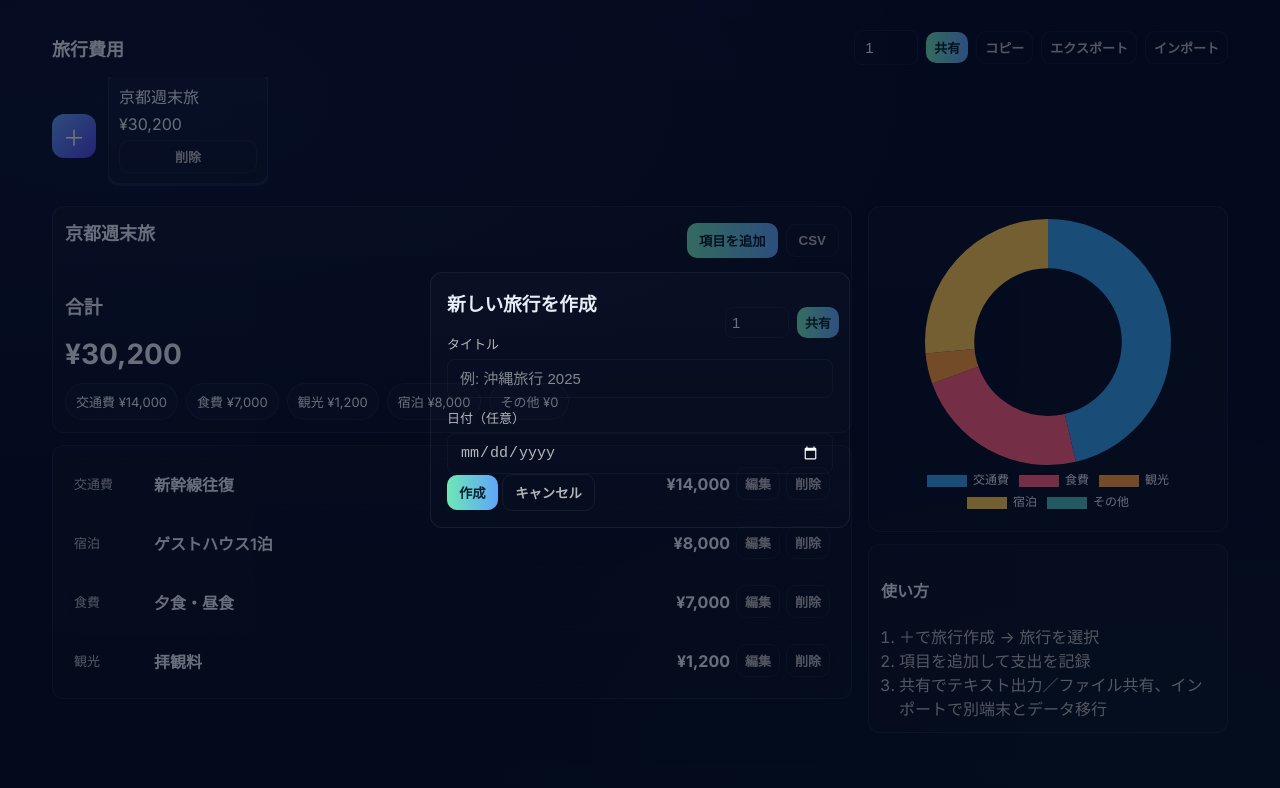
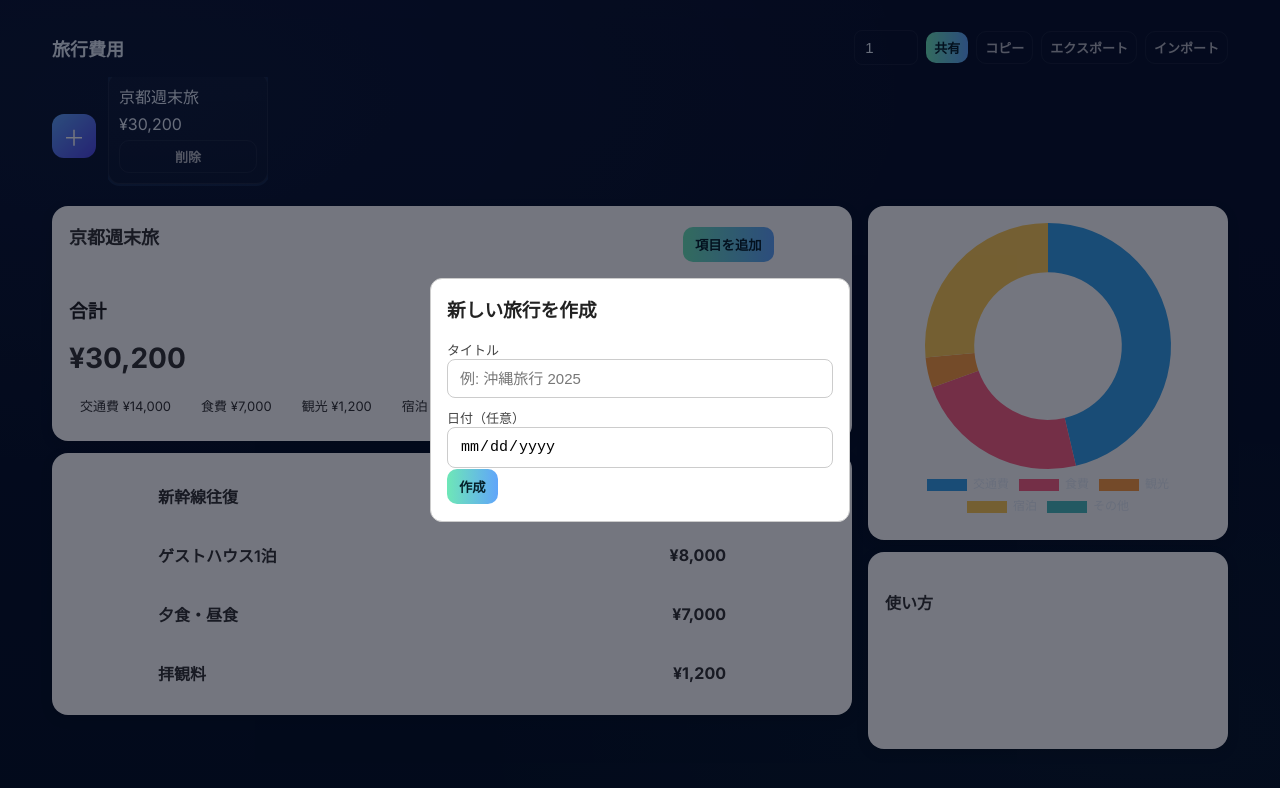
Before and after one commit to naoki213/tripbudget, a plain HTML site: page index.html in a window 1280 px wide. Both pictures are taken after a click on the button "新しい旅行を追加". Drawn offline with nearby package versions, Linux system fonts and the light colour scheme.

Commit message:
Update styles.css

```diff
--- a/styles.css
+++ b/styles.css
@@ -1,4 +1,4 @@
-:root{
+:root {
   --bg1: linear-gradient(180deg, #071029 0%, #031022 100%);
   --glass-border: rgba(255,255,255,0.06);
   --muted: rgba(255,255,255,0.7);
@@ -9,107 +9,194 @@
   color-scheme: dark;
 }
 
-*{box-sizing:border-box}
-html,body{height:100%; margin:0; background: radial-gradient(800px 380px at 10% 10%, rgba(96,165,250,0.05), transparent), radial-gradient(700px 320px at 90% 90%, rgba(110,231,183,0.03), transparent), var(--bg1); color:#e6eef8; -webkit-font-smoothing:antialiased;}
-a{color:inherit}
+* { box-sizing: border-box; }
+html, body {
+  height: 100%;
+  margin: 0;
+  background: radial-gradient(800px 380px at 10% 10%, rgba(96,165,250,0.05), transparent),
+              radial-gradient(700px 320px at 90% 90%, rgba(110,231,183,0.03), transparent),
+              var(--bg1);
+  color: #e6eef8;
+  -webkit-font-smoothing: antialiased;
+}
 
-.app{max-width:1200px; margin:18px auto; padding:12px;}
+a { color: inherit; }
+
+.app {
+  max-width: 1200px;
+  margin: 18px auto;
+  padding: 12px;
+}
 
 /* Topbar */
-.topbar{display:flex; align-items:center; justify-content:space-between; gap:12px; margin-bottom:12px;}
-.topbar h1{margin:0; font-size:18px;}
-.top-right{display:flex; gap:8px; align-items:center;}
-.top-right input[type="number"]{width:64px; padding:8px 10px; border-radius:8px; border:1px solid var(--glass-border); background:transparent; color:inherit;}
+.topbar {
+  display: flex;
+  align-items: center;
+  justify-content: space-between;
+  gap: 12px;
+  margin-bottom: 12px;
+}
+.topbar h1 { margin: 0; font-size: 18px; }
+.top-right { display: flex; gap: 8px; align-items: center; }
+.top-right input[type="number"] {
+  width: 64px;
+  padding: 8px 10px;
+  border-radius: 8px;
+  border: 1px solid var(--glass-border);
+  background: transparent;
+  color: inherit;
+}
 
 /* Buttons */
-.btn{
-  padding:8px 12px;
-  border-radius:10px;
-  border:0;
-  background:linear-gradient(90deg,var(--accent2),var(--accent1));
-  color:#05202a;
-  font-weight:700;
-  cursor:pointer;
+.btn {
+  padding: 8px 12px;
+  border-radius: 10px;
+  border: 0;
+  background: linear-gradient(90deg, var(--accent2), var(--accent1));
+  color: #05202a;
+  font-weight: 700;
+  cursor: pointer;
 }
-.btn.small{padding:6px 8px; font-size:13px;}
-.btn.ghost{background:transparent; border:1px solid var(--glass-border); color:var(--muted);}
-.btn-circle{width:44px; height:44px; border-radius:12px; font-size:22px; background:linear-gradient(135deg,var(--accent1),#4F46E5); color:white; border:none;}
+.btn.small { padding: 6px 8px; font-size: 13px; }
+.btn.ghost {
+  background: transparent;
+  border: 1px solid var(--glass-border);
+  color: var(--muted);
+}
+.btn-circle {
+  width: 44px;
+  height: 44px;
+  border-radius: 12px;
+  font-size: 22px;
+  background: linear-gradient(135deg, var(--accent1), #4F46E5);
+  color: white;
+  border: none;
+}
 
 /* Trip strip */
-.trip-strip{display:flex; gap:12px; align-items:center; margin-bottom:12px; overflow:hidden;}
-.trip-list{display:flex; gap:10px; overflow:auto; padding-bottom:6px;}
-.trip-card{min-width:160px; background:linear-gradient(180deg, rgba(255,255,255,0.02), rgba(255,255,255,0.01)); border-radius:12px; padding:10px; border:1px solid var(--glass-border); cursor:pointer; display:flex; flex-direction:column; gap:6px;}
-.trip-card.active{outline:2px solid rgba(96,165,250,0.12); transform:translateY(-4px);}
+.trip-strip { display: flex; gap: 12px; align-items: center; margin-bottom: 12px; overflow: hidden; }
+.trip-list { display: flex; gap: 10px; overflow: auto; padding-bottom: 6px; }
+.trip-card {
+  min-width: 160px;
+  background: linear-gradient(180deg, rgba(255,255,255,0.02), rgba(255,255,255,0.01));
+  border-radius: 12px;
+  padding: 10px;
+  border: 1px solid var(--glass-border);
+  cursor: pointer;
+  display: flex;
+  flex-direction: column;
+  gap: 6px;
+}
+.trip-card.active { outline: 2px solid rgba(96,165,250,0.12); transform: translateY(-4px); }
 
 /* Main workspace */
-.workspace{display:flex; gap:16px;}
-.left-column{flex:1; display:flex; flex-direction:column; gap:12px;}
-.right-column{width:360px; display:flex; flex-direction:column; gap:12px;}
+.workspace { display: flex; gap: 16px; }
+.left-column { flex: 1; display: flex; flex-direction: column; gap: 12px; }
+.right-column { width: 360px; display: flex; flex-direction: column; gap: 12px; }
 
-.card{background:linear-gradient(180deg, rgba(255,255,255,0.02), rgba(255,255,255,0.01)); padding:12px; border:1px solid var(--glass-border); border-radius:12px;}
-.summary-top{display:flex; justify-content:space-between; align-items:center; gap:8px;}
-.summary-top h2{margin:0; font-size:18px;}
-.summary-actions{display:flex; gap:8px; align-items:center;}
+.card {
+  background: linear-gradient(180deg, rgba(255,255,255,0.02), rgba(255,255,255,0.01));
+  padding: 12px;
+  border: 1px solid var(--glass-border);
+  border-radius: 12px;
+}
 
-.total-block{display:flex; justify-content:space-between; align-items:center; margin-top:12px;}
-.total-amount{font-size:28px; margin:6px 0 0 0; font-weight:800;}
-.share-small{display:flex; gap:8px; align-items:center;}
-.share-small input{width:64px; padding:6px; border-radius:8px; border:1px solid var(--glass-border); background:transparent; color:inherit;}
+.summary-top {
+  display: flex;
+  justify-content: space-between;
+  align-items: center;
+  gap: 8px;
+}
+.summary-top h2 { margin: 0; font-size: 18px; }
+.summary-actions { display: flex; gap: 8px; align-items: center; }
 
-.category-breakdown{display:flex; gap:8px; flex-wrap:wrap; margin-top:12px;}
-.cat-pill{padding:8px 10px; border-radius:999px; background:rgba(255,255,255,0.02); border:1px solid var(--glass-border); font-size:13px;}
+.total-block {
+  display: flex;
+  justify-content: space-between;
+  align-items: center;
+  margin-top: 12px;
+}
+.total-amount { font-size: 28px; margin: 6px 0 0 0; font-weight: 800; }
+.share-small { display: flex; gap: 8px; align-items: center; }
+.share-small input {
+  width: 64px;
+  padding: 6px;
+  border-radius: 8px;
+  border: 1px solid var(--glass-border);
+  background: transparent;
+  color: inherit;
+}
+
+.category-breakdown { display: flex; gap: 8px; flex-wrap: wrap; margin-top: 12px; }
+.cat-pill {
+  padding: 8px 10px;
+  border-radius: 999px;
+  background: rgba(255,255,255,0.02);
+  border: 1px solid var(--glass-border);
+  font-size: 13px;
+}
 
 /* Expenses list */
-.expenses-list{min-height:160px; max-height:420px; overflow:auto; display:flex; flex-direction:column; gap:8px;}
-.expense-item{display:flex; justify-content:space-between; align-items:center; padding:8px; border-radius:10px; border:1px dashed rgba(255,255,255,0.02);}
-.expense-left{display:flex; gap:8px; align-items:center;}
-.expense-cat{font-size:13px; color:var(--muted); min-width:72px;}
-.expense-desc{font-weight:600;}
-.expense-amount{font-weight:800; min-width:88px; text-align:right;}
+.expenses-list { min-height: 160px; max-height: 420px; overflow: auto; display: flex; flex-direction: column; gap: 8px; }
+.expense-item {
+  display: flex;
+  justify-content: space-between;
+  align-items: center;
+  padding: 8px;
+  border-radius: 10px;
+  border: 1px dashed rgba(255,255,255,0.02);
+}
+.expense-left { display: flex; gap: 8px; align-items: center; }
+.expense-cat { font-size: 13px; color: var(--muted); min-width: 72px; }
+.expense-desc { font-weight: 600; }
+.expense-amount { font-weight: 800; min-width: 88px; text-align: right; }
 
-.chart-card{min-height:260px; display:flex; align-items:center; justify-content:center;}
-.help-card ol{margin:6px 0 0 18px; padding:0; color:var(--muted);}
+.chart-card { min-height: 260px; display: flex; align-items: center; justify-content: center; }
+.help-card ol { margin: 6px 0 0 18px; padding: 0; color: var(--muted); }
 
 /* Modal */
-.modal{position:fixed; inset:0; display:none; align-items:center; justify-content:center; background:rgba(2,6,23,0.55); z-index:100;}
-.modal[aria-hidden="false"]{display:flex;}
-.modal-panel{width:420px; max-width:94%; background:linear-gradient(180deg, rgba(255,255,255,0.02), rgba(255,255,255,0.01)); border-radius:12px; padding:16px; border:1px solid var(--glass-border);}
-.modal-panel h3{margin-top:0;}
-.modal-panel label{display:block; margin-top:10px; font-size:13px; color:var(--muted);}
-.modal-panel input, .modal-panel select{width:100%; margin-top:6px; padding:10px 12px; border-radius:8px; border:1px solid rgba(255,255,255,0.04); background:transparent; color:inherit;}
+.modal {
+  position: fixed;
+  inset: 0;
+  display: none;
+  align-items: center;
+  justify-content: center;
+  background: rgba(2,6,23,0.55);
+  z-index: 100;
+}
+.modal[aria-hidden="false"] { display: flex; }
+.modal-panel {
+  width: 420px;
+  max-width: 94%;
+  background: #fff; /* ← 白背景に変更 */
+  border-radius: 12px;
+  padding: 16px;
+  border: 1px solid #ccc;
+  color: #222;
+}
+.modal-panel h3 { margin-top: 0; }
+.modal-panel label { display: block; margin-top: 10px; font-size: 13px; color: #444; }
 
-/* Toast */
-.toast{position:fixed; left:50%; transform:translateX(-50%); bottom:18px; background:rgba(2,6,23,0.8); color:#e6eef8; padding:10px 14px; border-radius:999px; display:none; z-index:200;}
-
-/* Responsive: Mobile-first */
-@media (max-width:900px){
-  .workspace{flex-direction:column;}
-  .right-column{width:100%;}
-  .trip-card{min-width:140px;}
-  .top-right{gap:6px;}
-  .top-right input[type="number"]{width:52px;}
-}
-/* Input fields */
+/* ✅ 入力フォームを白背景＋黒文字に */
 input, select, textarea {
   width: 100%;
   padding: 10px 12px;
   border-radius: 8px;
-  border: 1px solid rgba(255, 255, 255, 0.1);
-  background: rgba(255, 255, 255, 0.08); /* ← 背景を半透明にして視認性UP */
-  color: #fff;
+  border: 1px solid #ccc;
+  background: #fff;
+  color: #000;
   font-size: 15px;
   outline: none;
   transition: all 0.2s ease;
 }
-
-input::placeholder, textarea::placeholder {
-  color: rgba(255, 255, 255, 0.5);
+input::placeholder, textarea::placeholder { color: #777; }
+input:focus, select:focus, textarea:focus {
+  border-color: var(--accent1);
+  box-shadow: 0 0 6px rgba(96,165,250,0.4);
+  background: #fff;
 }
 
-input:focus, select:focus, textarea:focus {
-  border-color: var(--accent1);
-
-  /* 入力カード全体の背景を白に */
+/* ✅ 入力カード全体（モーダル・フォーム）を白く */
 .card, .input-card {
   background: #fff;
   color: #333;
@@ -118,29 +205,28 @@ input:focus, select:focus, textarea:focus {
   box-shadow: 0 4px 12px rgba(0,0,0,0.15);
 }
 
-/* 入力フォームの背景を白く、文字を黒に */
-input, select, textarea {
-  background: #fff !important;
-  color: #000 !important;
-  border: 1px solid #ccc;
+/* ✅ カード内テキスト調整 */
+.card h3, .card label { color: #222; }
+
+/* Toast */
+.toast {
+  position: fixed;
+  left: 50%;
+  transform: translateX(-50%);
+  bottom: 18px;
+  background: rgba(2,6,23,0.8);
+  color: #e6eef8;
+  padding: 10px 14px;
+  border-radius: 999px;
+  display: none;
+  z-index: 200;
 }
 
-input::placeholder, textarea::placeholder {
-  color: #777;
+/* Responsive: Mobile-first */
+@media (max-width: 900px) {
+  .workspace { flex-direction: column; }
+  .right-column { width: 100%; }
+  .trip-card { min-width: 140px; }
+  .top-right { gap: 6px; }
+  .top-right input[type="number"] { width: 52px; }
 }
-
-/* フォーカス時の見た目 */
-input:focus, select:focus, textarea:focus {
-  border-color: var(--accent1);
-  box-shadow: 0 0 5px rgba(96, 165, 250, 0.4);
-  background: #fff;
-}
-
-/* カード内の見出しやボタンとのコントラスト調整 */
-.card h3, .card label {
-  color: #222;
-}
-
-  box-shadow: 0 0 6px rgba(96, 165, 250, 0.5); /* フォーカス時に光る枠 */
-  background: rgba(255, 255, 255, 0.12);
-}
```
